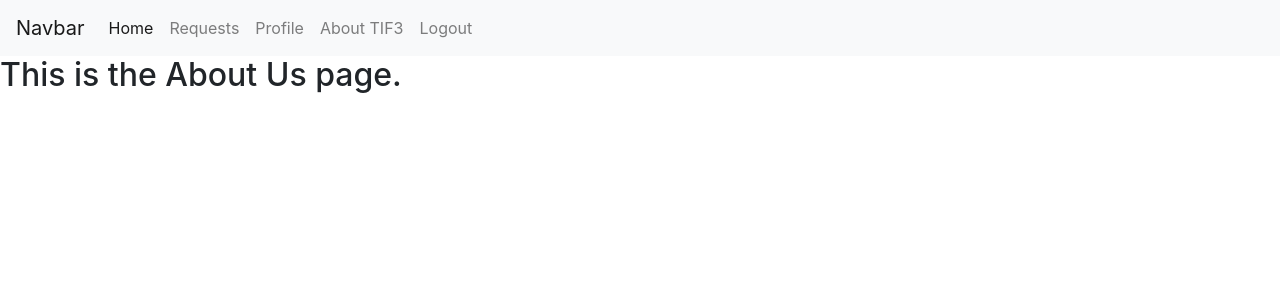
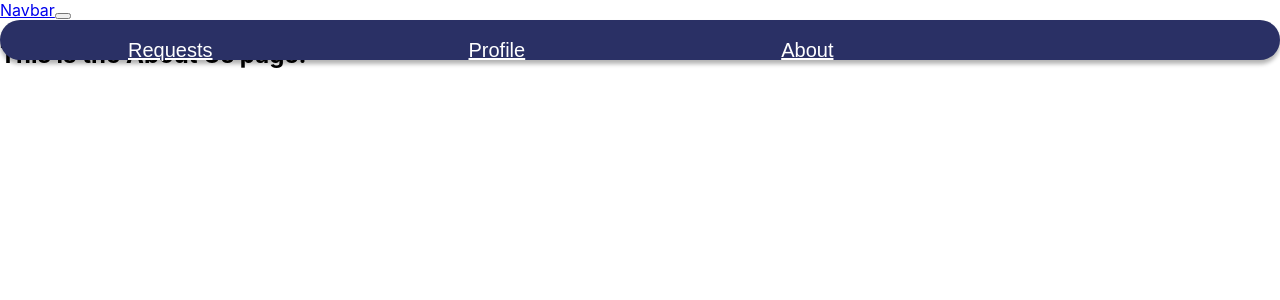
Before and after one commit to Alanna423/Aimo-, a React (Create React App) app: page /about in a window 1280 px wide. Both pictures are taken after typing "Sample", "Sample" into the empty fields and a click on the button "Log In". Shown: the top 300 px of the page. Built offline with nearby package versions, Linux system fonts and the light colour scheme.

Commit message:
bar + some text
Not completely sure if I can edit this branch later but I made a nav bar? If edits are possible I'll do more ig

```diff
--- a/src/components/navbar.jsx
+++ b/src/components/navbar.jsx
@@ -1,19 +1,44 @@
 import React, { Component } from 'react';
+<link href="https://fonts.cdnfonts.com/css/archivo" rel="stylesheet"></link>
+const NavBar = (props) => {
+    const mystyle = {
 
-const NavBar = (props) => {
+        position: "absolute",
+        width: "100%",
+        height: "5%",
+        left: "0px",
+        top: "20px",
+
+        background: "#2A3065",
+        boxShadow: "0px 4px 4px rgba(0, 0, 0, 0.3)",
+        borderRadius: "50px"
+      };
+    const words = {
+
+        fontFamily: "Archivo, sans-serif",
+        fontStyle: "bold",
+        fontWeight: "400",
+        fontSize: "20px",
+        lineHeight: "61px",
+        color: "#FFFFFF",
+        padding:"10%",
+
+
+
+    }
     return (
+
         <nav className="navbar navbar-expand-lg navbar-light bg-light">
-            <a className="navbar-brand" href="#">Navbar</a>
-            <button className="navbar-toggler" type="button" data-toggle="collapse" data-target="#navbarNavAltMarkup" aria-controls="navbarNavAltMarkup" aria-expanded="false" aria-label="Toggle navigation">
+            <a  className="navbar-brand" href="#">Navbar</a>
+            <button  className="navbar-toggler" type="button" data-toggle="collapse" data-target="#navbarNavAltMarkup" aria-controls="navbarNavAltMarkup" aria-expanded="false" aria-label="Toggle navigation">
                 <span className="navbar-toggler-icon"></span>
             </button>
-            <div className="collapse navbar-collapse" id="navbarNavAltMarkup">
+            <div style={mystyle} className="collapse navbar-collapse" id="navbarNavAltMarkup">
                 <div className="navbar-nav">
-                    <a className="nav-link active" href='/home'>Home <span class="sr-only">(current)</span></a>
-                    <a className="nav-link" href="/requests">Requests</a>
-                    <a className="nav-link" href="/profile">Profile</a>
-                    <a className="nav-link" href="/about">About TIF3</a>
-                    <a className="nav-link" onClick={props.onReturnHome}>Logout</a>
+                    <a style={words} className="nav-link" href="/requests">Requests</a>
+                    <a style={words} className="nav-link" href="/profile">Profile</a>
+                    <a style={words} className="nav-link" href="/about">About TIF3</a>
+                    <a style = {words} className="nav-link" onClick={props.onReturnHome}>Logout</a>
                 </div>
             </div>
         </nav>
--- a/src/index.js
+++ b/src/index.js
@@ -2,8 +2,7 @@ import React from 'react';
 import ReactDOM from 'react-dom/client';
 import './index.css';
 import App from './App';
-import reportWebVitals from './reportWebVitals';
-import 'bootstrap/dist/css/bootstrap.css';
+
 
 const root = ReactDOM.createRoot(document.getElementById('root'));
 root.render(
--- a/src/reportWebVitals.js
+++ /dev/null
@@ -1,13 +0,0 @@
-const reportWebVitals = onPerfEntry => {
-  if (onPerfEntry && onPerfEntry instanceof Function) {
-    import('web-vitals').then(({ getCLS, getFID, getFCP, getLCP, getTTFB }) => {
-      getCLS(onPerfEntry);
-      getFID(onPerfEntry);
-      getFCP(onPerfEntry);
-      getLCP(onPerfEntry);
-      getTTFB(onPerfEntry);
-    });
-  }
-};
-
-export default reportWebVitals;
--- /dev/null
+++ b/src/stylesheet.css
@@ -0,0 +1,11 @@
+.navbar{
+    position: absolute;
+    width: 1688px;
+    height: 106px;
+    left: 21px;
+    top: 20px;
+
+    background: #2A3065;
+    box-shadow: 0px 4px 4px rgba(0, 0, 0, 0.3);
+    border-radius: 50px;
+}
```
Also changed, not shown: src/setupTests.js (deleted, +0 -5 lines), 1 other file (tests, documents, lock files or other folders).
